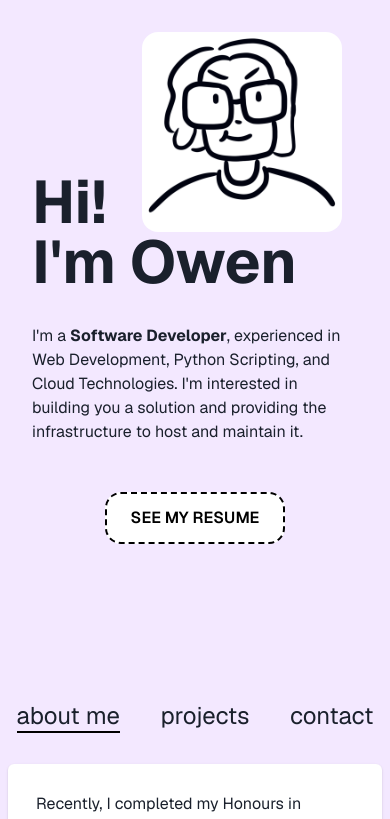
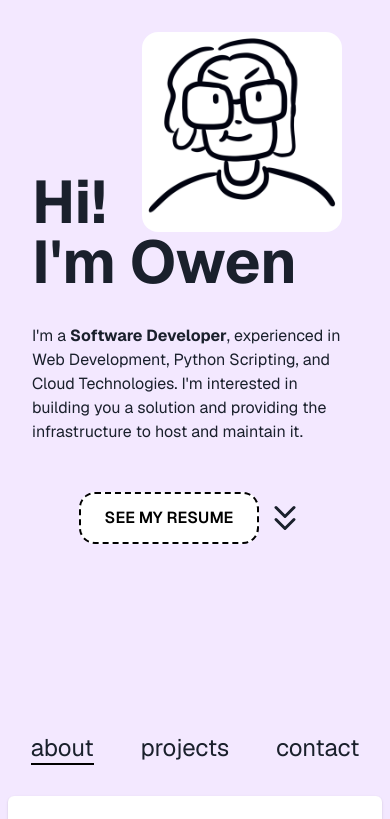
Before and after one commit to Owen-Allen/portfolio, a Next.js app: page / in a window 390 px wide. Shown: the top 819 px of the page. Built offline with nearby package versions, Linux system fonts and the light colour scheme.

Commit message:
added smooth scroll buttons and adjusted mobile width

```diff
--- a/components/header.tsx
+++ b/components/header.tsx
@@ -9,7 +9,7 @@ import Link from 'next/link'
 import DottedButton from '@/components/dottedButton'
 
 const links = [
-    { href: '/about', label: "about me" },
+    { href: '/about', label: "about" },
     // { href: '/experience', label: "experience" },
     { href: '/projects', label: "projects" },
     { href: '/contact', label: "contact" },
@@ -17,6 +17,17 @@ const links = [
 
 export default function Header() {
     const path = usePathname()
+
+
+    // CHECK IF WE ARE GETTING A TARGET
+    const handleClick = (event: any) => {
+        // event.preventDefault();
+        const target = document.getElementById('#top')
+        if (target) {
+            target.scrollIntoView({ behavior: 'smooth', block: 'start' });
+        }
+    };
+
     return (
         <div className="pt-24 p-8 sm:px-32 xl:mx-40 mb-4 ">
 
@@ -35,13 +46,20 @@ export default function Header() {
                                     alt="Drawing of me!"
                                 />
                             </div>
-                        <h1 className="sm:w-[432px] lg:text-8xl text-6xl break-keep font-bold">I&apos;m Owen</h1>
+                            <h1 className="sm:w-[432px] lg:text-8xl text-6xl break-keep font-bold whitespace-nowrap">I&apos;m Owen</h1>
                         </div>
                         <p className='2xl:w-2/3 lg:w-[470px] sm:w-full pb-4 sm:text-lg'>
                             I&apos;m a <b>Software Developer</b>, experienced in Web Development, Python Scripting, and Cloud Technologies. I&apos;m interested in building you a solution and providing the infrastructure to host and maintain it.  {/*or and building the infrastruction to support it*/}
                         </p>
                         <div className="w-full flex justify-center items-center lg:justify-start lg:items-start">
-                        <DottedButton className="w-64"/>
+                            <DottedButton className="w-64" />
+
+                            <button className="flex flex-col items-center -space-y-6 px-2 text-lg"  onClick={(e) => handleClick(e)}>
+                                <svg height="2em" width="2em" stroke="currentColor" fill="none" strokeWidth="2" viewBox="0 0 24 24" strokeLinecap="round" strokeLinejoin="round" xmlns="http://www.w3.org/2000/svg">
+                                <polyline points="6 9 12 15 18 9"></polyline></svg>
+                                <svg height="2em" width="2em" stroke="currentColor" fill="none" strokeWidth="2" viewBox="0 0 24 24" strokeLinecap="round" strokeLinejoin="round" xmlns="http://www.w3.org/2000/svg">
+                                <polyline points="6 9 12 15 18 9"></polyline></svg>
+                            </button>
                         </div>
                     </div>
                     <div className="sm:block">
@@ -57,10 +75,13 @@ export default function Header() {
             </div>
 
 
-            <ul className="-mb-8 -mx-6 space-x-8 sm:mx-0 flex flex-row justify-evenly text-2xl sm:pt-48 pt-40">
+            <ul id="#top" className="-mb-8 pt-8 -mx-6 space-x-6 sm:mx-0 flex flex-row justify-evenly text-2xl sm:mt-48 mt-40">
                 {links.map((link) => (
                     <li key={link.href}>
-                        <Link className="relative" href={link.href}>
+                        <Link className="relative"
+                            onClick={(e) => { handleClick(e) }}
+                            href={link.href}
+                        >
                             {link.href === path && (
                                 <motion.span
                                     layoutId="underline"
@@ -68,7 +89,7 @@ export default function Header() {
                                 />
                             )}
                             {/* This logic is only for default page at "/" */}
-                            { path == "/" && link.href == "/about" && (
+                            {path == "/" && link.href == "/about" && (
                                 <motion.span
                                     layoutId="underline"
                                     className="absolute top-full h-[1.5px] w-full bg-black"
@@ -82,9 +103,3 @@ export default function Header() {
         </div>
     )
 }
-
-
-{/* <Link className={path == '/about' ? "underline" : ""} id="about" href='/about'>about</Link> */ }
-{/* <Link id="experience" href='/experience'>experience</Link>
-                <Link id="projects" href='/projects'>projects</Link>
-                <Link id="contact" href='/contact'>contact</Link> */}
```
Lines whose indentation alone changed are shown as unchanged.
